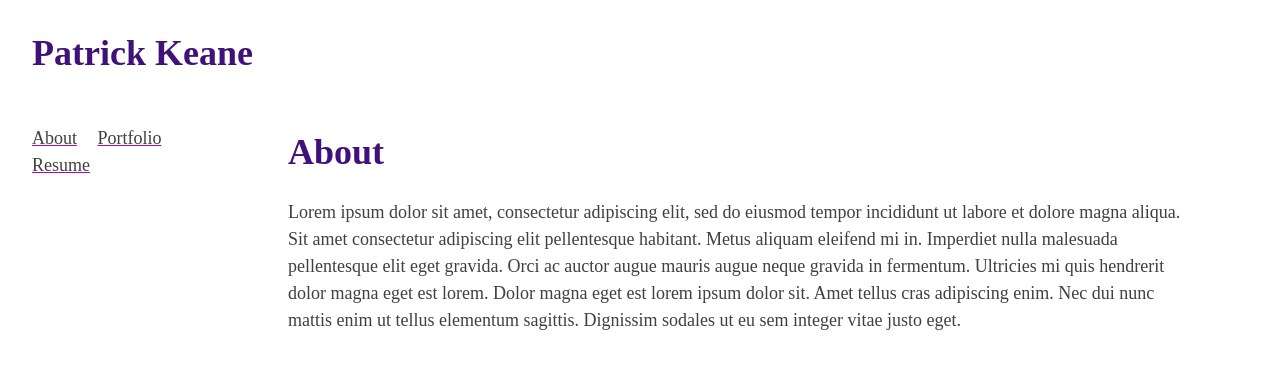
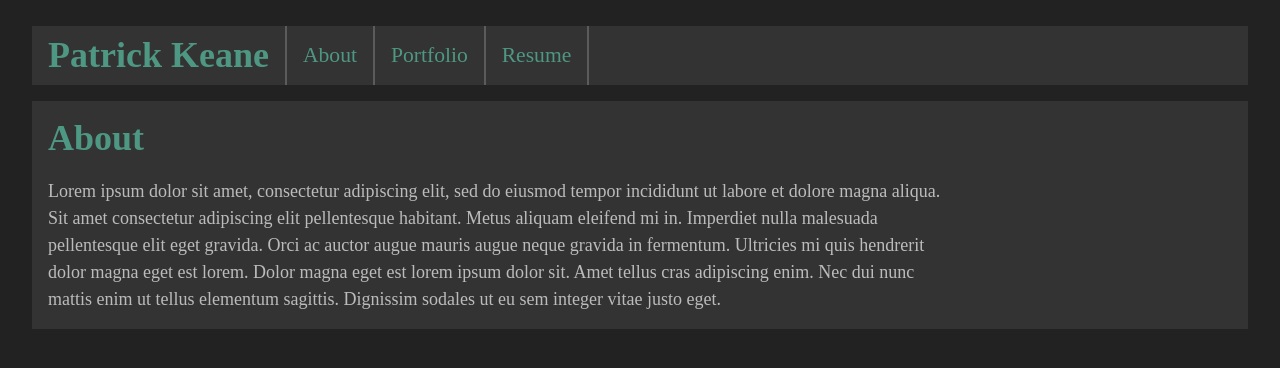
Before and after one commit to Pkeane22/Pkeane22.github.io, a plain HTML site: page index.html in a window 1280 px wide. Drawn offline with nearby package versions, Linux system fonts and the light colour scheme.

Commit message:
Added css so it looks much better now.

```diff
--- a/styles/main.css
+++ b/styles/main.css
@@ -1,33 +1,49 @@
 :root {
-    --vertical-space: 2rem;
-    --horizontal-space: 3rem;
+    --vertical-space: 0.5rem;
+    --horizontal-space: 2rem;
 
-    --light-color: #f2f2f2;
-    --body-color: #404040;
-    --heading-color: #41117a;
-    --contrast-color: #ad07ad;
+    --primary-color: 97, 219, 184;
+    --on-primary-color: 0, 0, 0;
+
+    --secondary-color: 129, 162, 190;
+    --on-secondary-color: 0, 0, 0;
+
+    --tertiary-color: 168, 203, 226;
+    --on-tertiary-color: 13, 52, 70;
+
+    --background-color: 34, 34, 34;
+    --on-background-color: 255, 255, 255;
+
+    --surface-color: 18, 18, 18;
+    --on-surface-color: 255, 255, 255;
 }
 
 
 body {
     font-size: 18px;
     line-height: 1.5;
+    background-color: rgba(var(--background-color));
+    color: rgba(var(--on-background-color), 0.67);
+    margin-top: 1.1rem;
+    margin-left: var(--horizontal-space);
+    margin-right: var(--horizontal-space);
+    margin-bottom: var(--vertical-space);
 }
 
 h1,
 h2,
 h3 {
     line-height: 1.2;
-    color: var(--heading-color);
+    color: rgba(var(--primary-color), 0.6);
 }
 
 a {
-    color: var(--body-color);
-    text-decoration-color: var(--contrast-color);
+    color: rgba(var(--primary-color), 0.6);
 }
 
 a:hover {
-    color: var(--contrast-color);
+    color: rgba(var(--primary-color), 1);
+    background-color: rgba(var(--on-background-color), 0.1);
 }
 
 p {
@@ -41,55 +57,89 @@ body {
         "nav nav"
         "main main"
         "foot foot";
-    grid-template-columns: 1fr 4fr;
+    grid-template-columns: auto auto;
     grid-template-rows: auto auto 1fr auto;
-    color: var(--body-color);
 }
 
 @media screen and (min-width: 25em) {
     body {
         display: grid;
         grid-template-areas:
-            "head head"
-            "nav main"
-            "foot foot";
-        grid-template-columns: 1fr 4fr;
+            "head"
+            "main"
+            "foot";
+        grid-template-columns: auto;
         grid-template-rows: auto 1fr auto;
     }
 }
 
 body>* {
-    padding-left: var(--vertical-space);
-    padding-right: var(--vertical-space);
+    margin: var(--vertical-space) 0;
 }
 
 body>header {
+    display: grid;
     grid-area: head;
+    background-color: rgba(var(--on-background-color), 0.08);
+    grid-template-areas: "h1 nav";
+    grid-template-columns: auto 1fr;
+    padding: 0;
+
+    * {
+        display: flex;
     }
 
-body>nav {
-    grid-area: nav;
+    >h1 {
+        grid-area: h1;
+        padding: 0.5rem 1rem;
     }
 
-body>nav ul {
+    >nav {
+        grid-area: nav;
+
+        ul {
             list-style-type: none;
+            margin: 0;
             padding: 0;
         }
 
-body>nav ul li {
+        li {
             display: inline;
-    padding-right: 1rem;
+        }
+
+        a {
+            height: 100%;
+            padding: 0 1rem;
+            align-items: center;
+            font-size: 1.2em;
+            text-decoration-color: rgba(0, 0, 0, 0);
+        }
+    }
+
+    >h1,
+    >nav li {
+        border-right: 2px solid rgba(var(--on-background-color), 0.2);
+    }
 }
 
 body>main {
     grid-area: main;
+    background-color: rgba(var(--on-background-color), 0.08);
+    padding: 1rem;
+}
+
+h1 {
+    margin: 0;
+}
+
+p {
+    margin-bottom: 0;
 }
 
 body>footer {
     grid-area: foot;
 }
 
-header,
 footer {
     padding-top: var(--vertical-space);
     padding-bottom: var(--vertical-space);
@@ -98,7 +148,7 @@ footer {
 header>h1,
 footer>h1 {
     margin: 0;
-
+    padding: 0;
 }
 
 @media screen and (max-width: 25em) {
```
Also changed, not shown: index.html (+1 -1 lines), portfolio.html (+1 -1 lines), resume.html (+1 -1 lines). Lines whose indentation alone changed are shown as unchanged.
